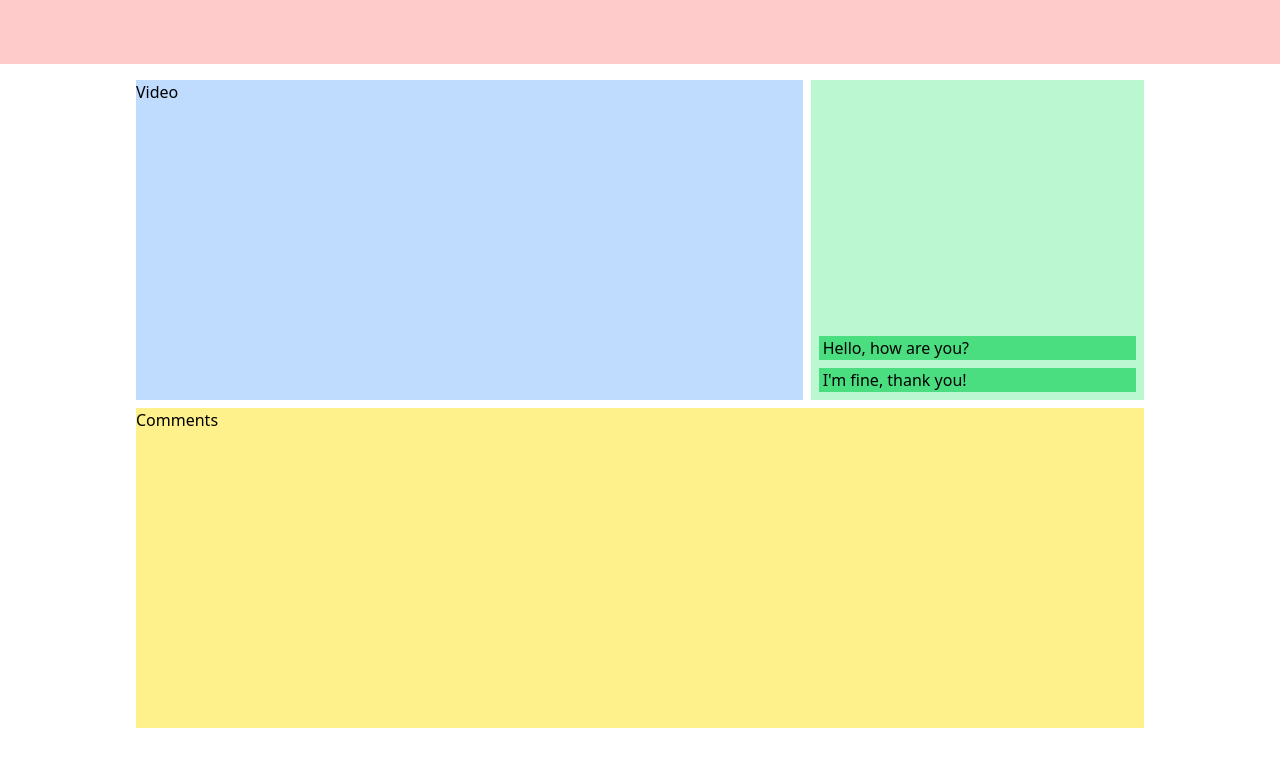
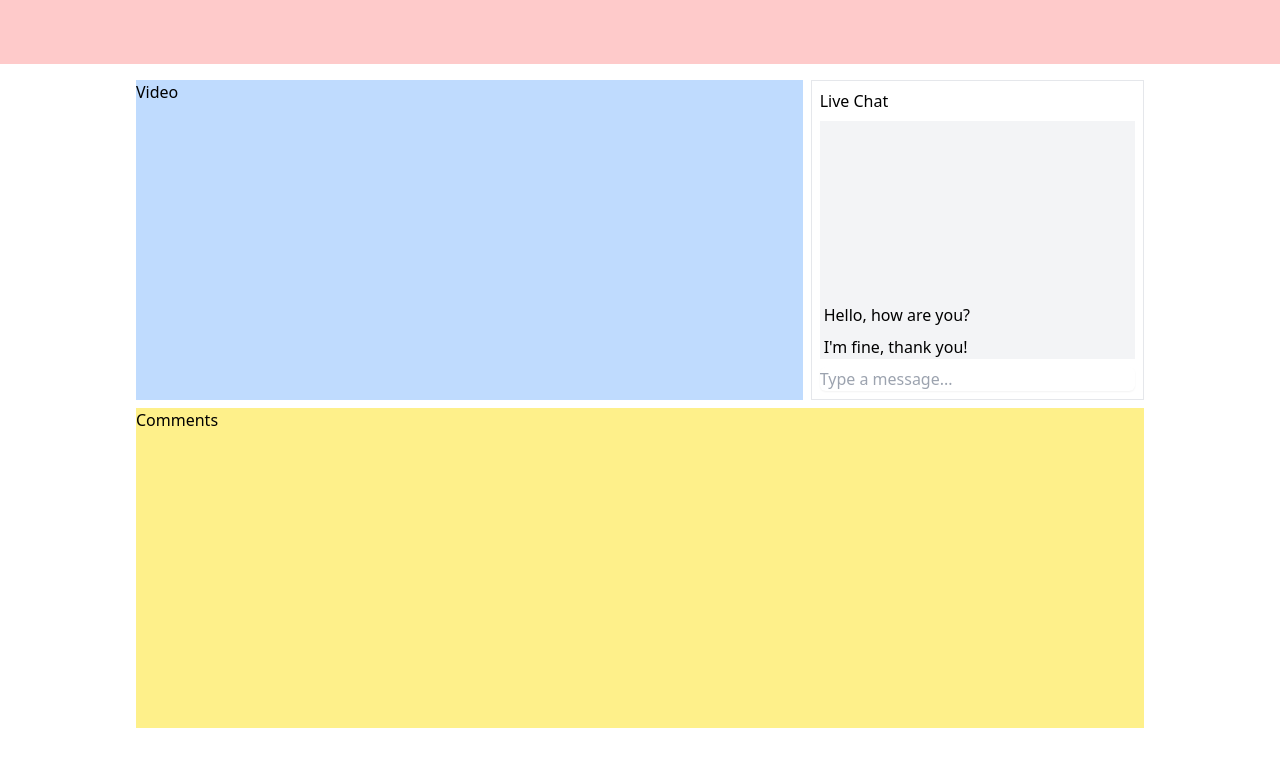
Before and after one commit to javascriptmid/react-arch, a React (Create React App) app: page / in a window 1280 px wide. Shown: the top 766 px of the page. Built offline with nearby package versions, Linux system fonts and the light colour scheme.

Commit message:
add LiveChat state

```diff
--- a/src/features/chats/LiveChat.tsx
+++ b/src/features/chats/LiveChat.tsx
@@ -1,17 +1,65 @@
-import useMessages from "./useMessages";
+import { useState } from "react";
 import Message from "./Message";
 
 export default function LiveChat() {
-  const messages = useMessages();
+  const [messages, setMessages] = useState([
+    {
+      id: "1",
+      text: "Hello, how are you?",
+      user: "John",
+      timestamp: "2020-01-01T00:00:00.000Z",
+    },
+    {
+      id: "2",
+      text: "I'm fine, thank you!",
+      user: "John",
+      timestamp: "2020-01-01T00:00:00.000Z",
+    },
+  ]);
+
+  function handleNewMessage(e: React.FormEvent<HTMLFormElement>) {
+    e.preventDefault();
+    const form = e.currentTarget;
+    const formElements = form.elements as typeof form.elements & {
+      message: { value: string };
+    };
+
+    setMessages((prevMessages) => {
+      return [
+        ...prevMessages,
+        {
+          id: `${Date.now()}`,
+          text: formElements.message.value,
+          user: "John",
+          timestamp: new Date().toISOString(),
+        },
+      ];
+    });
+  }
 
   return (
     <div
       style={{ height: 320 }}
-      className="flex flex-col flex-1 bg-green-200 overflow-y-auto justify-end p-2 space-y-2"
+      className="flex flex-col flex-1 justify-end p-2 space-y-2 border"
     >
-      {messages.map((message) => (
-        <Message key={message.id} text={message.text} />
-      ))}
+      <div>
+        <p>Live Chat</p>
+      </div>
+      <div className="flex flex-col flex-1 bg-gray-100 overflow-y-scroll justify-end space-y-2">
+        {messages.map((message) => (
+          <Message key={message.id} text={message.text} />
+        ))}
+      </div>
+      <form onSubmit={handleNewMessage}>
+        <input
+          required
+          className="block w-full shadow-sm border-gray-300 rounded-md focus:ring focus:border-indigo-500"
+          id="message"
+          name="message"
+          placeholder="Type a message..."
+          type="text"
+        />
+      </form>
     </div>
   );
 }
--- /dev/null
+++ b/src/features/chats/LiveChatContainer.tsx
@@ -0,0 +1,5 @@
+import LiveChat from "./LiveChat";
+
+export default function LiveChatContainer() {
+  return <LiveChat />;
+}
--- a/src/features/chats/Message.tsx
+++ b/src/features/chats/Message.tsx
@@ -1,3 +1,3 @@
 export default function Message({ text }: any) {
-  return <div className="bg-green-400 px-1">{text}</div>;
+  return <div className="px-1">{text}</div>;
 }
--- /dev/null
+++ b/src/features/chats/MessageRestProvider.tsx
@@ -0,0 +1,20 @@
+import { MessagesProvider } from "./MessagesProvider";
+
+export default function MessageRestProvider({ children }: any) {
+  const messages = [
+    {
+      id: "1",
+      text: "Hello, how are you?",
+      user: "John",
+      timestamp: "2020-01-01T00:00:00.000Z",
+    },
+    {
+      id: "2",
+      text: "I'm fine, thank you!",
+      user: "John",
+      timestamp: "2020-01-01T00:00:00.000Z",
+    },
+  ];
+
+  return <MessagesProvider value={messages}>{children}</MessagesProvider>;
+}
--- /dev/null
+++ b/src/features/chats/MessagesProvider.tsx
@@ -0,0 +1,11 @@
+import createContextValue from "../createContextValue";
+
+type MessagesValue = {
+  id: string;
+  text: string;
+  user: string;
+  timestamp: string;
+};
+
+export const [MessagesProvider, useMessagesValue] =
+  createContextValue<ReadonlyArray<MessagesValue>>("MessagesProvider");
--- a/src/features/chats/useMessages.ts
+++ /dev/null
@@ -1,16 +0,0 @@
-export default function useMessages() {
-  return [
-    {
-      id: 1,
-      text: "Hello, how are you?",
-      user: "John",
-      timestamp: "2020-01-01T00:00:00.000Z",
-    },
-    {
-      id: 2,
-      text: "I'm fine, thank you!",
-      user: "John",
-      timestamp: "2020-01-01T00:00:00.000Z",
-    },
-  ];
-}
--- /dev/null
+++ b/src/features/createContextValue.tsx
@@ -0,0 +1,46 @@
+import React, { useContext, useMemo } from "react";
+
+/**
+ * creates a Context provider and consumer hook to a provided value.
+ */
+export default function createContextValue<T>(
+  name: string,
+  defaultValue: T | undefined = undefined
+) {
+  const ValueContext = React.createContext(defaultValue);
+
+  type ProviderProps = {
+    children: React.ReactNode;
+    value?: T;
+  };
+
+  /**
+   * Provides the value of the context.
+   * It memoizes the provided value and recompute when `value` changes.
+   */
+  function Provider({ value, children }: ProviderProps) {
+    const contextValue = useMemo(() => value ?? defaultValue, [value]);
+    return (
+      <ValueContext.Provider value={contextValue}>
+        {children}
+      </ValueContext.Provider>
+    );
+  }
+
+  /**
+   * Reads the value of the context.
+   * Throws an error if the component is not wrapped in a Provider
+   * or if the context value is strictly undefined.
+   */
+  function useValue() {
+    const contextValue = useContext(ValueContext);
+    if (contextValue === undefined) {
+      throw new Error(
+        `use ${name} must be used within a ${name} value provider`
+      );
+    }
+    return contextValue;
+  }
+
+  return [Provider, useValue] as const;
+}
--- a/src/features/watch/Watch.tsx
+++ b/src/features/watch/Watch.tsx
@@ -2,6 +2,7 @@ import NavBar from "../components/NavBar";
 import VideoPlayer from "../video-player/VideoPlayer";
 import LiveChat from "../chats/LiveChat";
 import Comments from "../comment/Comments";
+import MessageRestProvider from "../chats/MessageRestProvider";
 
 export default function App() {
   return (
@@ -13,7 +14,9 @@ export default function App() {
             <VideoPlayer />
           </div>
           <div className="w-4/12">
-            <LiveChat />
+            <MessageRestProvider>
+              <LiveChat />
+            </MessageRestProvider>
           </div>
         </div>
         <div className="w-full">
```
Also changed, not shown: 1 other file (tests, documents, lock files or other folders).
